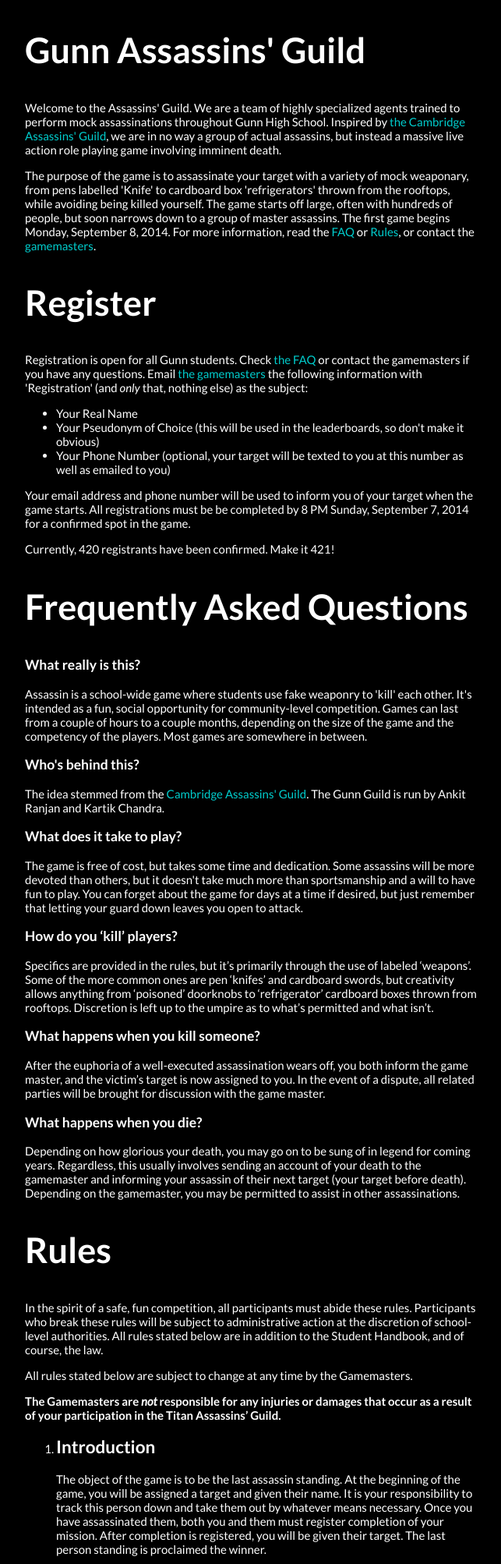
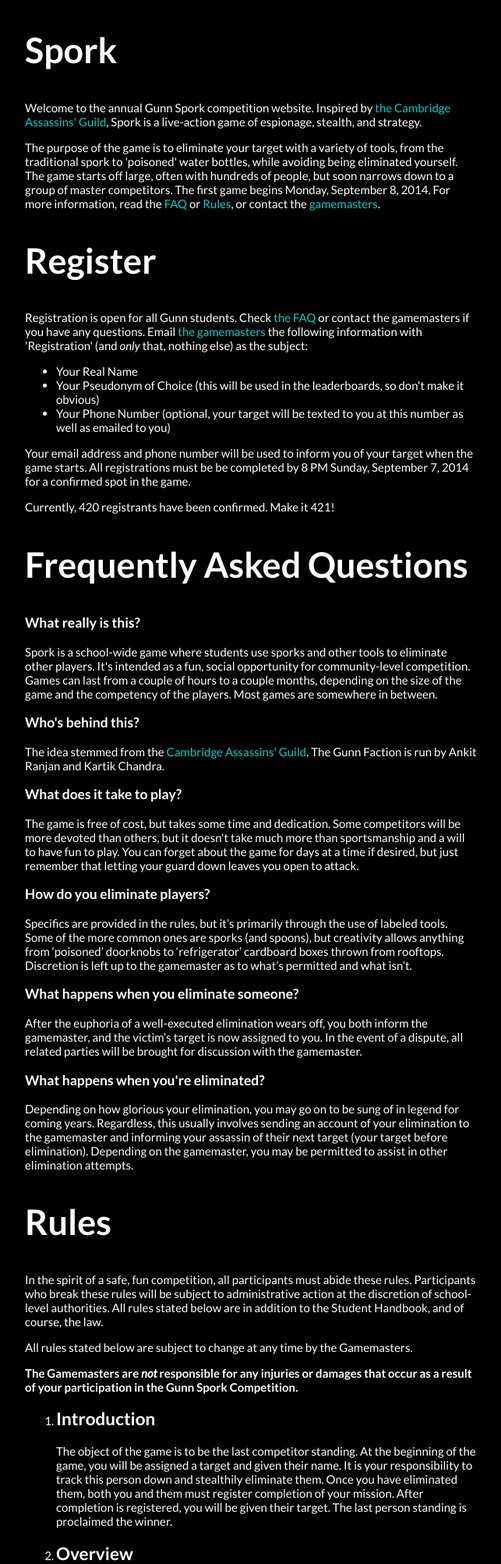
Before and after one commit to ankitr/assassin, a Flask app: page / in a window 1280 px wide. Shown: the top 2006 px of the page at 78% size, without its empty margins (318-961 px from the left). Run offline with Flask 2, Linux system fonts and the light colour scheme.

Commit message:
Assassin -> Spork

```diff
--- a/app/templates/main.html
+++ b/app/templates/main.html
@@ -4,7 +4,7 @@
 <head>
     <meta charset="utf-8">
     <meta name="viewport" content="width=device-width, initial-scale=1">
-    <title>Gunn Assassins' Guild</title>
+    <title>Spork • GunnApps</title>
     <!-- <link rel="stylesheet" type="text/css" href="//normalize-css.googlecode.com/svn/trunk/normalize.css"> -->
     <!-- <link rel="stylesheet" type="text/css" href="/css/bootstrap.min.css"> -->
     <link href="/css/style.css" type="text/css" rel="stylesheet">
@@ -13,9 +13,9 @@
 <body>
     <div class="container">
         <section id="intro">
-            <h1>Gunn Assassins' Guild</h1>
-            <p>Welcome to the Assassins' Guild. We are a team of highly specialized agents trained to perform mock assassinations throughout Gunn High School. Inspired by <a href="http://www.srcf.ucam.org/assassins/">the Cambridge Assassins' Guild</a>, we are in no way a group of actual assassins, but instead a massive live action role playing game involving imminent death.</p>
-            <p>The purpose of the game is to assassinate your target with a variety of mock weaponary, from pens labelled 'Knife' to cardboard box 'refrigerators' thrown from the rooftops, while avoiding being killed yourself. The game starts off large, often with hundreds of people, but soon narrows down to a group of master assassins. The first game begins Monday, September 8, 2014. For more information, read the <a href="#faq">FAQ</a> or <a href="#rules">Rules</a>, or contact the <a href="mailto:team@gunnapps.com">gamemasters</a>.</p>
+            <h1>Spork</h1>
+            <p>Welcome to the annual Gunn Spork competition website. Inspired by <a href="http://www.srcf.ucam.org/assassins/">the Cambridge Assassins' Guild</a>, Spork is a live-action game of espionage, stealth, and strategy.</p>
+            <p>The purpose of the game is to eliminate your target with a variety of tools, from the traditional spork to 'poisoned' water bottles, while avoiding being eliminated yourself. The game starts off large, often with hundreds of people, but soon narrows down to a group of master competitors. The first game begins Monday, September 8, 2014. For more information, read the <a href="#faq">FAQ</a> or <a href="#rules">Rules</a>, or contact the <a href="mailto:team@gunnapps.com">gamemasters</a>.</p>
         </section>
         <section id="register">
             <h1>Register</h1>
@@ -31,28 +31,28 @@
         <section id="faq">
             <h1>Frequently Asked Questions</h1>
             <h3>What really is this?</h3>
-            <p>Assassin is a school-wide game where students use fake weaponry to 'kill' each other. It's intended as a fun, social opportunity for community-level competition. Games can last from a couple of hours to a couple months, depending on the size of the game and the competency of the players. Most games are somewhere in between.</p>
+            <p>Spork is a school-wide game where students use sporks and other tools to eliminate other players. It's intended as a fun, social opportunity for community-level competition. Games can last from a couple of hours to a couple months, depending on the size of the game and the competency of the players. Most games are somewhere in between.</p>
             <h3>Who's behind this?</h3>
-            <p>The idea stemmed from the <a href="http://www.srcf.ucam.org/assassins/">Cambridge Assassins' Guild</a>. The Gunn Guild is run by Ankit Ranjan and Kartik Chandra.</p>
+            <p>The idea stemmed from the <a href="http://www.srcf.ucam.org/assassins/">Cambridge Assassins' Guild</a>. The Gunn Faction is run by Ankit Ranjan and Kartik Chandra.</p>
             <h3>What does it take to play?</h3>
-            <p>The game is free of cost, but takes some time and dedication. Some assassins will be more devoted than others, but it doesn't take much more than sportsmanship and a will to have fun to play. You can forget about the game for days at a time if desired, but just remember that letting your guard down leaves you open to attack.</p>
-            <h3>How do you ‘kill’ players?</h3>
-            <p>Specifics are provided in the rules, but it’s primarily through the use of labeled ‘weapons’. Some of the more common ones are pen ‘knifes’ and cardboard swords, but creativity allows anything from ‘poisoned’ doorknobs to ‘refrigerator’ cardboard boxes thrown from rooftops. Discretion is left up to the umpire as to what’s permitted and what isn’t.</p>
-            <h3>What happens when you kill someone?</h3>
-            <p>After the euphoria of a well-executed assassination wears off, you both inform the game master, and the victim’s target is now assigned to you. In the event of a dispute, all related parties will be brought for discussion with the game master.</p>
-            <h3>What happens when you die?</h3>
-            <p>Depending on how glorious your death, you may go on to be sung of in legend for coming years. Regardless, this usually involves sending an account of your death to the gamemaster and informing your assassin of their next target (your target before death). Depending on the gamemaster, you may be permitted to assist in other assassinations.</p>
+            <p>The game is free of cost, but takes some time and dedication. Some competitors will be more devoted than others, but it doesn't take much more than sportsmanship and a will to have fun to play. You can forget about the game for days at a time if desired, but just remember that letting your guard down leaves you open to attack.</p>
+            <h3>How do you eliminate players?</h3>
+            <p>Specifics are provided in the rules, but it’s primarily through the use of labeled tools. Some of the more common ones are sporks (and spoons), but creativity allows anything from ‘poisoned’ doorknobs to ‘refrigerator’ cardboard boxes thrown from rooftops. Discretion is left up to the gamemaster as to what’s permitted and what isn’t.</p>
+            <h3>What happens when you eliminate someone?</h3>
+            <p>After the euphoria of a well-executed elimination wears off, you both inform the gamemaster, and the victim’s target is now assigned to you. In the event of a dispute, all related parties will be brought for discussion with the gamemaster.</p>
+            <h3>What happens when you're eliminated?</h3>
+            <p>Depending on how glorious your elimination, you may go on to be sung of in legend for coming years. Regardless, this usually involves sending an account of your elimination to the gamemaster and informing your assassin of their next target (your target before elimination). Depending on the gamemaster, you may be permitted to assist in other elimination attempts.</p>
         </section>
         <section id="rules">
             <h1>Rules</h1>
             <p>In the spirit of a safe, fun competition, all participants must abide these rules. Participants who break these rules will be subject to administrative action at the discretion of school-level authorities. All rules stated below are in addition to the Student Handbook, and of course, the law.</p>
             <p>All rules stated below are subject to change at any time by the Gamemasters.</p>
-            <p><strong>The Gamemasters are <em>not</em> responsible for any injuries or damages that occur as a result of your participation in the Titan Assassins’ Guild.</strong>
+            <p><strong>The Gamemasters are <em>not</em> responsible for any injuries or damages that occur as a result of your participation in the Gunn Spork Competition.</strong>
             </p>
             <ol>
                 <li>
                     <h2>Introduction</h2>
-                    <p>The object of the game is to be the last assassin standing. At the beginning of the game, you will be assigned a target and given their name. It is your responsibility to track this person down and take them out by whatever means necessary. Once you have assassinated them, both you and them must register completion of your mission. After completion is registered, you will be given their target. The last person standing is proclaimed the winner.</p>
+                    <p>The object of the game is to be the last competitor standing. At the beginning of the game, you will be assigned a target and given their name. It is your responsibility to track this person down and stealthily eliminate them. Once you have eliminated them, both you and them must register completion of your mission. After completion is registered, you will be given their target. The last person standing is proclaimed the winner.</p>
                 </li>
                 <li>
                     <h2>Overview</h2>
@@ -66,10 +66,10 @@
                             <p>In brief:</p>
                             <ul>
                                 <li>At the beginning of the game, you will be provided the full name of your ‘target’.</li>
-                                <li>It is your responsibility to track down your target and ‘kill’ them, while avoiding being ‘killed’ by your assassin.</li>
-                                <li>In the event that you kill your target, you will be handed their target as your next victim.</li>
-                                <li>All assassination incidents must be recorded and sent to the gamemaster.</li>
-                                <li>The last assassin standing is proclaimed the winner.</li>
+                                <li>It is your responsibility to track down your target and eliminate them, while avoiding being elimated by your tracker.</li>
+                                <li>In the event that you eliminate your target, you will be handed their target as your next victim.</li>
+                                <li>All elimination incidents must be recorded and sent to the gamemaster.</li>
+                                <li>The last competitor standing is proclaimed the winner.</li>
                             </ul>
                         </li>
                     </ol>
@@ -93,11 +93,11 @@
                     <ol>
                         <li>
                             <h3>Accomplices</h3>
-                            <p>You are permitted to use unarmed accomplices in your assassination attempts. You are <em>encouraged</em> to have witnesses—they help resolve disagreements, but more importantly, add entertainment.</p>
+                            <p>You are permitted to use unarmed accomplices in your elimination attempts. You are <em>encouraged</em> to have witnesses—they help resolve disagreements, but more importantly, add entertainment.</p>
                         </li>
                         <li>
                             <h3>Disputes and Ceasefires</h3>
-                            <p>The gamemaster is at complete liberty to call a ceasefire and determine the outcome of an assassination in the event of any disputes. The result of such negotiations are at the gamemaster's discretion, and their word is final.</p>
+                            <p>The gamemaster is at complete liberty to call a ceasefire and determine the outcome of an elimination attempt in the event of any disputes. The result of such negotiations are at the gamemaster's discretion, and their word is final.</p>
                         </li>
                         <li>
                             <h3>Suicide</h3>
@@ -114,7 +114,7 @@
                     <ol>
                         <li>
                             <h3>Out of Bounds</h3>
-                            <p>Many off-campus locations are in-game, and assassination attempts can be made both in and out of school. However, in the spirit of sanity and respect for others, certain areas are regarded as <strong>Out of Bounds</strong> (OOB) and are not legal for fair play. If in doubt, consider whether any assassination attempts in the area would be dangerous or disrespectful. Some OOB areas:</p>
+                            <p>Many off-campus locations are in-game, and elimination attempts can be made both in and out of school. However, in the spirit of sanity and respect for others, certain areas are regarded as <strong>Out of Bounds</strong> (OOB) and are not legal for fair play. If in doubt, consider whether any elimination attempts in the area would be dangerous or disrespectful. Some OOB areas:</p>
                             <ul>
                                 <li>Any classroom, regardless of whether or not class is in session.</li>
                                 <li>Theaters, offices, and libraries.</li>
@@ -130,29 +130,16 @@
                         </li>
                         <li>
                             <h3>Escape</h3>
-                            <p>OOB regions may not be use to escape assassination unless the attacked party has prior obligations at that area.</p>
+                            <p>OOB regions may not be use to escape elimination unless the attacked party has prior obligations at that area.</p>
                         </li>
                     </ol>
                 </li>
                 <li>
-                    <h2>Weapons</h2>
+                    <h2>Tools</h2>
                     <p>All weapons must be clearly labeled with what they are. The following weapons are allowed:</p>
                     <ul>
-                        <li><strong>Knives:</strong> These include cardboard, rubber, plastic and foam knives, as well as capped pens. If not immediately obvious as a knife, an object should be labeled as such.</li>
-                        <li><strong>Clubs:</strong> Cardboard tubes and rolled up newspapers, should be labeled. Blows to the head are instant death. Being hit in a limb “immobilizes” it, meaning you can’t use it in the game for half an hour. A hit to the body completely immobilizes you, preventing you from making any kills at all for half an hour.</li>
-                        <li><strong>Swords:</strong> Plastic or cardboard, must be labeled if cardboard. Large blue lightsabers will be applauded. Try to slash as opposed to stab, don’t aim for the head.</li>
-                        <li><strong>Dropped items:</strong> Empty boxes can be labeled as safes, fridges, anvils, etc. If they fall more than 3 feet, the target is dead. 1-3 feet immobilizes them as a club blow to the body would. Beach balls or large balloons can be labeled as boulders, and rolled, dropped or thrown. If you kick a boulder, the leg you kicked it with is immobilized as a club blow to it would. <strong>Note: Projectile weapons are <em>not</em> allowed on school campus.</strong></li>
+                        <li><strong>Tableware:</strong> Spoons, forks, and sporks can be used to eliminate your target. Contact with your target qualifies as elimination</li>
                         <li><strong>Poison:</strong> ‘Poisons’ may be planted in the target’s lunch, P.E. locker, backpack, etc. The target dies when they find the poison. Poison is applied by taping a large ‘Poison’ label to the item.</li>
-                        <li>
-                            <strong>The following weapons are not allowed:</strong>
-                            <ul>
-                                <li>Water weapons (this includes water pistols, buckets of water)</li>
-                                <li>Bombs (including stink bombs, smoke bombs, and TNT)</li>
-                                <li>Guns (including dart guns, Nerf guns, and rifles)</li>
-                                <li>Anything that could potentially injure someone (no sharp objects)</li>
-                                <li>Anything that could be misunderstood by administration or authorities as a real weapon</li>
-                            </ul>
-                        </li>
                     </ul>
                     <p>If you have ideas for a novel type of weapon, run them by the gamemaster. Most of the time, as long as they aren't potentially harmful and not overpowered, it'll be a yes.</p>
                 </li>
```
